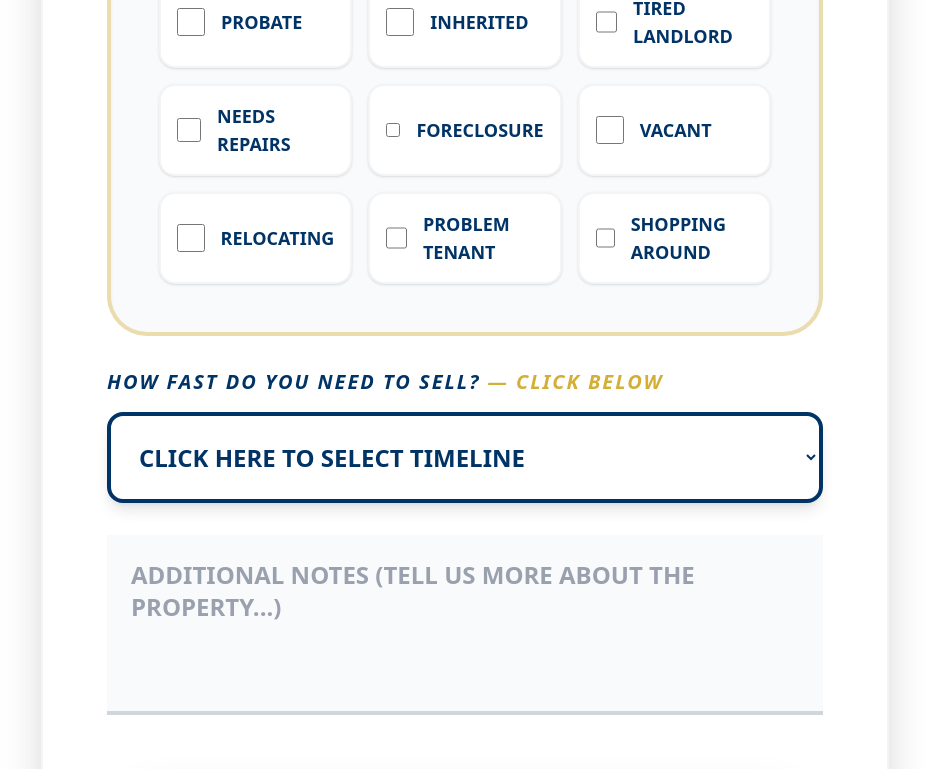
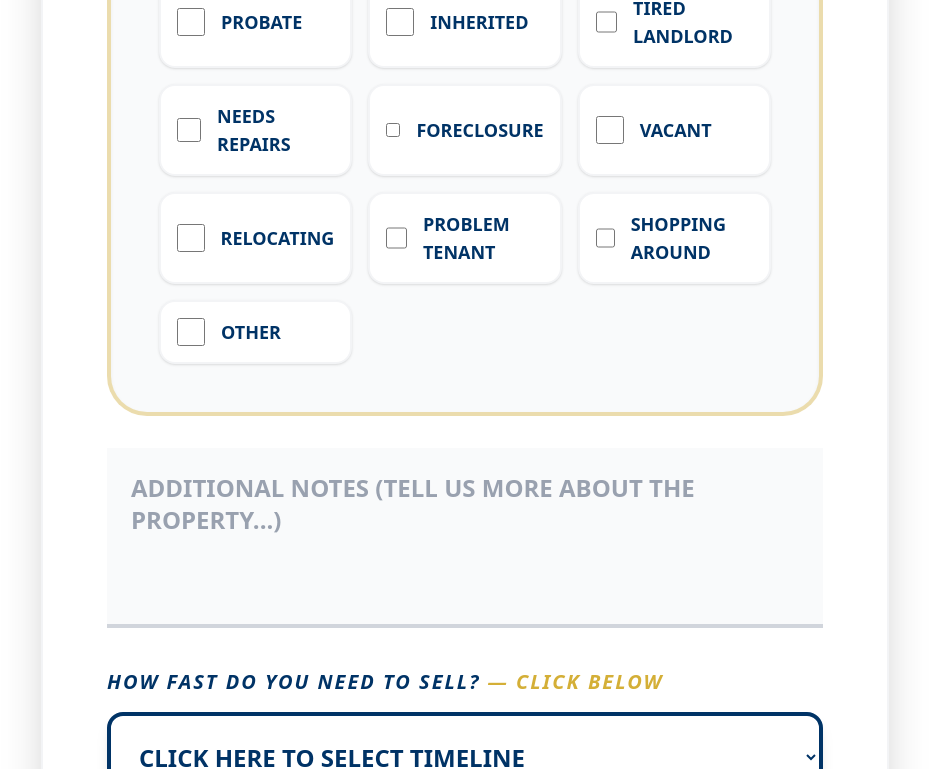
Before and after one commit to nijackacquisitions56/nijack-property-solutions, a React (Vite) app: page / in a window 1280 px wide. Shown: the part 1477-2246 px from the top of the page, without its empty margins (175-1104 px from the left). Built offline with nearby package versions, Linux system fonts and the light colour scheme.

Commit message:
Update App.jsx

```diff
--- a/src/App.jsx
+++ b/src/App.jsx
@@ -123,6 +123,7 @@ const NijackSite = () => {
                       'Relocating',
                       'Problem Tenant',
                       'Shopping Around',
+                      'Other',
                     ].map((label) => (
                       <label
                         key={label}
@@ -134,6 +135,12 @@ const NijackSite = () => {
                     ))}
                   </div>
                 </div>
+
+                <textarea
+                  placeholder="ADDITIONAL NOTES (TELL US MORE ABOUT THE PROPERTY...)"
+                  rows="4"
+                  className="w-full bg-gray-50 border-b-4 border-gray-300 p-6 text-lg md:text-2xl font-bold outline-none focus:border-[#003366] resize-none placeholder:text-gray-400"
+                ></textarea>
 
                 <div className="space-y-4">
                   <label className="block text-[#003366] font-black text-lg md:text-xl uppercase tracking-widest italic">
@@ -154,12 +161,6 @@ const NijackSite = () => {
                     <option>JUST EXPLORING OPTIONS</option>
                   </select>
                 </div>
-
-                <textarea
-                  placeholder="ADDITIONAL NOTES (TELL US MORE ABOUT THE PROPERTY...)"
-                  rows="4"
-                  className="w-full bg-gray-50 border-b-4 border-gray-300 p-6 text-lg md:text-2xl font-bold outline-none focus:border-[#003366] resize-none placeholder:text-gray-400"
-                ></textarea>
               </div>
 
               <button
```
